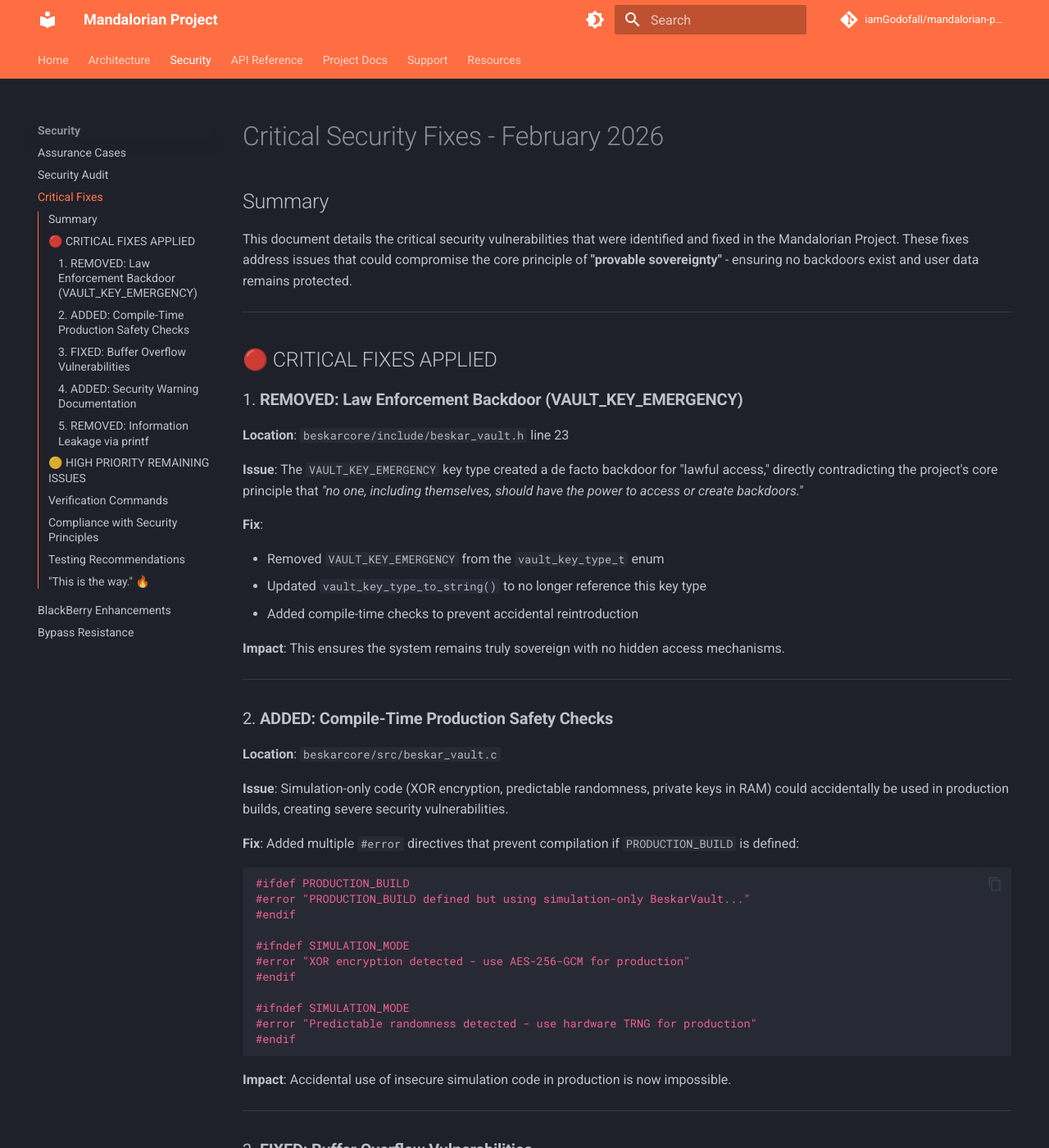
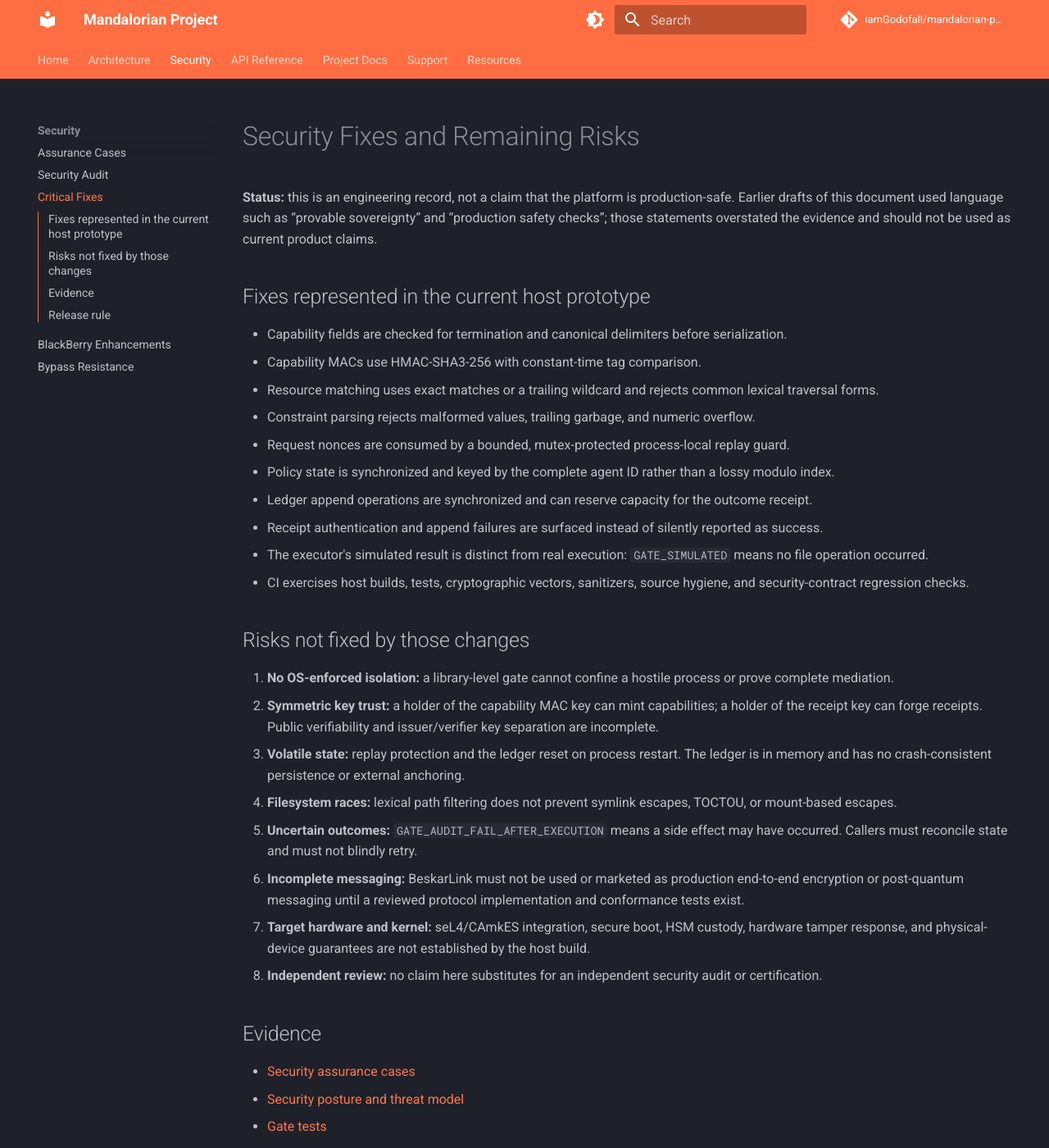
Before and after one commit to iamGodofall/mandalorian-project, an MkDocs documentation site: the page built from docs/security/CRITICAL_SECURITY_FIXES.md, in a window 1280 px wide and 1400 px high. Shown: the whole window at 82% size. Built offline with MkDocs 1.6.1 and Material for MkDocs 9.7.7, drawn with Linux system fonts in a browser that asks for light colours; comment, search, counter and statistics services are not loaded; some of the changed text lies outside the part shown.

Commit message:
Correct security-fix claims and document residual risks

````diff
--- a/docs/security/CRITICAL_SECURITY_FIXES.md
+++ b/docs/security/CRITICAL_SECURITY_FIXES.md
@@ -1,185 +1,39 @@
-# Critical Security Fixes - February 2026
+# Security Fixes and Remaining Risks
 
-## Summary
+**Status:** this is an engineering record, not a claim that the platform is production-safe. Earlier drafts of this document used language such as “provable sovereignty” and “production safety checks”; those statements overstated the evidence and should not be used as current product claims.
 
-This document details the critical security vulnerabilities that were identified and fixed in the Mandalorian Project. These fixes address issues that could compromise the core principle of **"provable sovereignty"** - ensuring no backdoors exist and user data remains protected.
+## Fixes represented in the current host prototype
 
----
+- Capability fields are checked for termination and canonical delimiters before serialization.
+- Capability MACs use HMAC-SHA3-256 with constant-time tag comparison.
+- Resource matching uses exact matches or a trailing wildcard and rejects common lexical traversal forms.
+- Constraint parsing rejects malformed values, trailing garbage, and numeric overflow.
+- Request nonces are consumed by a bounded, mutex-protected process-local replay guard.
+- Policy state is synchronized and keyed by the complete agent ID rather than a lossy modulo index.
+- Ledger append operations are synchronized and can reserve capacity for the outcome receipt.
+- Receipt authentication and append failures are surfaced instead of silently reported as success.
+- The executor's simulated result is distinct from real execution: `GATE_SIMULATED` means no file operation occurred.
+- CI exercises host builds, tests, cryptographic vectors, sanitizers, source hygiene, and security-contract regression checks.
 
-## 🔴 CRITICAL FIXES APPLIED
+## Risks not fixed by those changes
 
-### 1. **REMOVED: Law Enforcement Backdoor (VAULT_KEY_EMERGENCY)**
+1. **No OS-enforced isolation:** a library-level gate cannot confine a hostile process or prove complete mediation.
+2. **Symmetric key trust:** a holder of the capability MAC key can mint capabilities; a holder of the receipt key can forge receipts. Public verifiability and issuer/verifier key separation are incomplete.
+3. **Volatile state:** replay protection and the ledger reset on process restart. The ledger is in memory and has no crash-consistent persistence or external anchoring.
+4. **Filesystem races:** lexical path filtering does not prevent symlink escapes, TOCTOU, or mount-based escapes.
+5. **Uncertain outcomes:** `GATE_AUDIT_FAIL_AFTER_EXECUTION` means a side effect may have occurred. Callers must reconcile state and must not blindly retry.
+6. **Incomplete messaging:** BeskarLink must not be used or marketed as production end-to-end encryption or post-quantum messaging until a reviewed protocol implementation and conformance tests exist.
+7. **Target hardware and kernel:** seL4/CAmkES integration, secure boot, HSM custody, hardware tamper response, and physical-device guarantees are not established by the host build.
+8. **Independent review:** no claim here substitutes for an independent security audit or certification.
 
-**Location**: `beskarcore/include/beskar_vault.h` line 23
+## Evidence
 
-**Issue**: The `VAULT_KEY_EMERGENCY` key type created a de facto backdoor for "lawful access," directly contradicting the project's core principle that *"no one, including themselves, should have the power to access or create backdoors."*
+- [Security assurance cases](ASSURANCE_CASES.md)
+- [Security posture and threat model](SECURITY_POSTURE_2026-10.md)
+- [Gate tests](../../tests/unit/test_gate_enforcement.c)
+- [Policy tests](../../tests/unit/test_policy.c)
+- [Replay guard tests](../../tests/unit/test_replay_guard.c)
 
-**Fix**:
+## Release rule
 
-- Removed `VAULT_KEY_EMERGENCY` from the `vault_key_type_t` enum
-- Updated `vault_key_type_to_string()` to no longer reference this key type
-- Added compile-time checks to prevent accidental reintroduction
-
-**Impact**: This ensures the system remains truly sovereign with no hidden access mechanisms.
-
----
-
-### 2. **ADDED: Compile-Time Production Safety Checks**
-
-**Location**: `beskarcore/src/beskar_vault.c`
-
-**Issue**: Simulation-only code (XOR encryption, predictable randomness, private keys in RAM) could accidentally be used in production builds, creating severe security vulnerabilities.
-
-**Fix**: Added multiple `#error` directives that prevent compilation if `PRODUCTION_BUILD` is defined:
-
-```c
-#ifdef PRODUCTION_BUILD
-#error "PRODUCTION_BUILD defined but using simulation-only BeskarVault..."
-#endif
-
-#ifndef SIMULATION_MODE
-#error "XOR encryption detected - use AES-256-GCM for production"
-#endif
-
-#ifndef SIMULATION_MODE
-#error "Predictable randomness detected - use hardware TRNG for production"
-#endif
-```
-
-**Impact**: Accidental use of insecure simulation code in production is now impossible.
-
----
-
-### 3. **FIXED: Buffer Overflow Vulnerabilities**
-
-**Locations**:
-
-- `beskarcore/src/beskar_app_guard.c`
-- `beskarcore/src/beskar_enterprise.c`
-
-**Issue**: Multiple `snprintf()` calls did not check return values, allowing potential buffer overflows if input strings were too long. This could lead to:
-
-- Information disclosure
-- Denial of service
-- Potential code execution
-
-**Fix**: Added return value checking for all `snprintf()` calls:
-
-```c
-// BEFORE (vulnerable):
-snprintf(details, sizeof(details), "Created container: %s", name);
-
-// AFTER (secure):
-int details_len = snprintf(details, sizeof(details), "Created container: %s", name);
-if (details_len < 0 || (size_t)details_len >= sizeof(details)) {
-    LOG_WARN("Container name truncated in log - possible attack");
-    // Continue with truncated name - not critical for logging
-}
-```
-
-**Files Modified**:
-
-- `beskar_app_guard.c`: 5 locations fixed
-- `beskar_enterprise.c`: 6 locations fixed
-
----
-
-### 4. **ADDED: Security Warning Documentation**
-
-**Location**: `beskarcore/src/beskar_vault.c`
-
-**Issue**: Simulation code was not clearly marked, making it easy to mistake for production-ready implementation.
-
-**Fix**: Added comprehensive security warnings throughout the code:
-
-```c
-// CRITICAL SECURITY WARNING: time(NULL) + rand() is PREDICTABLE
-// This is SIMULATION ONLY - production requires hardware TRNG
-// An attacker can pre-compute all possible device IDs
-LOG_WARN("Using PREDICTABLE randomness (time+rand) - SIMULATION ONLY");
-```
-
-**Impact**: Developers are now explicitly warned about simulation-only code.
-
----
-
-### 5. **REMOVED: Information Leakage via printf**
-
-**Location**: `beskarcore/src/beskar_enterprise.c` (enterprise_generate_report)
-
-**Issue**: The function used `printf()` to output sensitive statistics to stdout, which could be redirected by an attacker to leak information.
-
-**Fix**: Replaced `printf()` with secure logging:
-
-```c
-// BEFORE (vulnerable):
-printf("Total Devices: %u\n", stats.total_devices);
-printf("Active Devices: %u\n", stats.active_devices);
-
-// AFTER (secure):
-LOG_INFO("Enterprise statistics generated");
-LOG_DEBUG("Total devices: %u", stats.total_devices);
-LOG_DEBUG("Active devices: %u", stats.active_devices);
-```
-
-**Impact**: Sensitive statistics no longer leak through stdout.
-
----
-
-## 🟡 HIGH PRIORITY REMAINING ISSUES
-
-The following issues are documented but require hardware implementation:
-
-1. **Private Keys in RAM**: Currently stored in application memory - requires secure element (ATECC608B/TPM)
-2. **XOR Encryption**: Simulation-only - requires AES-256-GCM in hardware
-3. **Predictable Randomness**: Uses `time() + rand()` - requires hardware TRNG
-4. **I2C Bus Sniffing**: No bus encryption for HSM communication - requires FPGA shim
-
-See `docs/security/BYPASS_RESISTANCE_ROADMAP.md` for detailed mitigation plans.
-
----
-
-## Verification Commands
-
-```bash
-# Check for printf usage in production code
-grep -r "printf(" beskarcore/src/ --include="*.c"
-
-# Check for backdoor key references
-grep -r "EMERGENCY\|emergency\|law_enforcement\|lawful" beskarcore/ --include="*.h" --include="*.c"
-
-# Check for simulation-only code
-grep -r "SIMULATION ONLY" beskarcore/src/ --include="*.c"
-
-# Check for buffer overflow protections
-grep -r "snprintf.*details_len" beskarcore/src/ --include="*.c"
-```
-
----
-
-## Compliance with Security Principles
-
-| Principle | Status | Notes |
-|-----------|--------|-------|
-| **No Backdoors** | ✅ FIXED | Emergency key removed |
-| **No Information Leakage** | ✅ FIXED | printf replaced with secure logging |
-| **Memory Safety** | ✅ FIXED | Buffer overflow protections added |
-| **Production Safety** | ✅ FIXED | Compile-time checks prevent simulation code in production |
-| **Transparency** | ✅ MAINTAINED | All simulation code clearly documented |
-
----
-
-## Testing Recommendations
-
-1. **Static Analysis**: Run Frama-C or similar tools on modified code
-2. **Fuzzing**: Test buffer handling with oversized inputs
-3. **Build Verification**: Attempt production build to verify compile-time checks work
-4. **Code Review**: Third-party review of all security-critical changes
-
----
-
-## "This is the way." 🔥
-
-*No backdoors. No compromises. Provable security only.*
-
-*Last updated: February 16, 2026*.
+Do not claim production readiness until the execution boundary is OS-enforced and adversarially tested, cryptographic trust boundaries are defined, audit/replay behavior survives crashes as required by the threat model, target integration is demonstrated, and independent review is complete.
````
